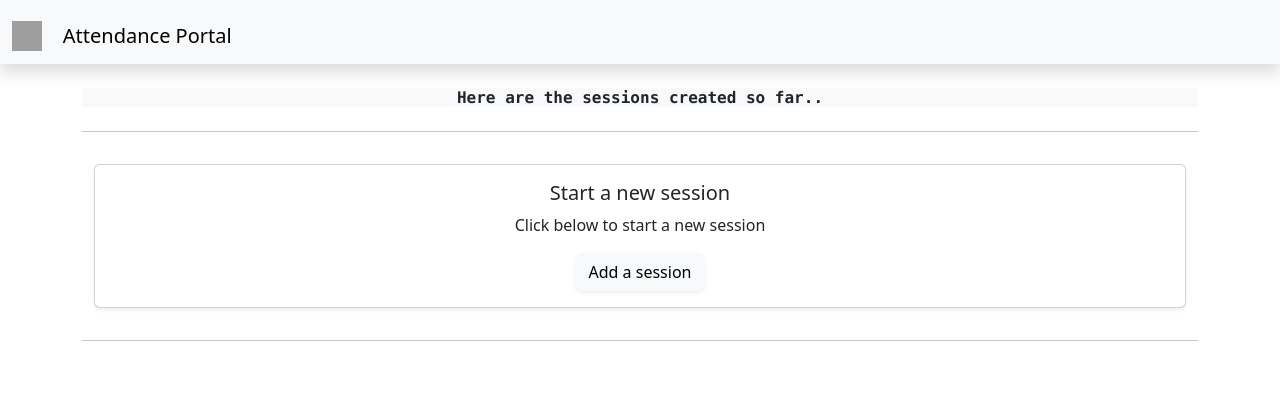
After one commit to Senthilsk10/face_Recognition, a Django app: page /staffs/home in a window 1280 px wide. The commit adds this page. Shown: the top 396 px of the page. Run offline with Django 5.2, Linux system fonts and the light colour scheme; data that the repository does not hold is empty; some libraries are stand-ins or nearby versions; grey boxes are pictures that could not be loaded.

Commit message:
worked creating fromtend
set up every thing for inner workings of staff workflow next to add the requestprocessing and add it to records and make the site work with the model website

```diff
--- a/face_recognition_app/staff/urls.py
+++ b/face_recognition_app/staff/urls.py
@@ -1,6 +1,8 @@
 from django.urls import path
-from .views import Base_view,LoginView
+from .views import Base_view,LoginView,create_Session,session_view
 urlpatterns = [
     path('login',LoginView.as_view(),name='login'),
-    path('home',Base_view.as_view(),name="home")
+    path('home',Base_view.as_view(),name="home"),
+    path('create_session',create_Session,name="create_Session"),
+    path('view_session/<str:pk>',session_view,name='session_view')
 ]
--- a/face_recognition_app/staff/views.py
+++ b/face_recognition_app/staff/views.py
@@ -2,9 +2,9 @@ from django.shortcuts import render,redirect
 from django.contrib.auth.views import LoginView
 from django.urls import reverse_lazy
 from django.views import View
-from django.http import HttpResponse
+from django.http import HttpResponse,JsonResponse
 from django.contrib.auth.models import User
-from .models import Session
+from .models import Session,Record
 
 
 class UserLogin(LoginView):
@@ -13,8 +13,9 @@ class UserLogin(LoginView):
 
 class Base_view(View):
     def get(self,request):
+        sessions = Session.objects.all()
         template_name = 'welcome.html'
-        return render(request,template_name)
+        return render(request,template_name,{"sessions":sessions})
 
 
 def login_redirector(request,*args,**kwargs):
@@ -24,12 +25,24 @@ def login_redirector(request,*args,**kwargs):
         return redirect('login')
 
 
-def session_create_view(request,*args,**kwargs):
+def create_Session(request,*args,**kwargs):
+    if request.method == "GET":
+        return render(request,'sessionform.html')
     if request.method == 'POST':
-        sub = request.foem('subject')
+        sub = request.POST.get('subject')
 
-        obj = Sessio.objects.create(subject = sub)
+        obj = Session.objects.create(subject = sub)
         obj.save()
         redirect_key = obj.key
+        print(obj.key)
+        #return JsonResponse('ok',safe=False,status=200)
+        return redirect('home')
 
-        return redirect('')
+
+
+def session_view(request,*args,**kwargs):
+    key = kwargs.get('pk')
+
+    session = Session.objects.get(key=key)
+    result_data = Record.objects.filter(session=session)
+    return render(request,'session.html',{'session':session,'result_data':result_data})
--- a/face_recognition_app/templates/base.html
+++ b/face_recognition_app/templates/base.html
@@ -28,7 +28,8 @@
             {% block login %} {% endblock %}
         </div>
     </nav>
-
+        <div class ="p-3">
         {% block content %}{% endblock %}
+        </div>
 </body>
 </html>
--- /dev/null
+++ b/face_recognition_app/templates/welcome.html
@@ -0,0 +1,59 @@
+{% extends 'base.html' %}
+
+{% block jsscript %}
+<style>
+
+
+  @media (max-width: 767px) {
+      .card-title,
+      .card-text {
+          font-size: 80%;
+      }
+
+      .btn {
+          font-size: 70%;
+      }
+  }
+</style>
+{% endblock %}
+
+{% block content %}
+
+    <div class="container-fluid">
+        <div class="container text-center">
+            <div class="container bg-light my-3">
+                <h6 class="font-monospace text-center fw-bolder">Here are the sessions created so far..</h6>
+            </div>
+            <hr class = "shadow my-4">
+            <div class ="container mt-3 p-2 text-center ">
+                <div class="card shadow-sm mx-1">
+                  <div class="card-body">
+                    <h5 class="card-title">Start a new session</h5>
+                    <p class="card-text">Click below to start a new session</p>
+                    <a href="{% url 'create_Session' %}" class="btn btn-light shadow-sm border-light">Add a session</a>
+                  </div>
+                </div>
+              </div>
+            <hr class = "shadow my-4">
+            <div class="container my-3">
+                <div class="row">
+                    {% for session in sessions %}
+                    <div class="col-lg-4 col-md-6 col-sm-12">
+                        <div class="card mt-2 mb-3">
+                            <div class="card-body">
+                                <h5 class="card-title">subject : {{session.subject}}</h5>
+                                <p class="card-text">session created at : {{ session.date}}</p>
+                            </div>
+                            <div class="card-body text-right">
+                                <a class="btn btn-light" href="{% url 'session_view' pk=session.key %}">Visit session</a>
+                            </div>
+                        </div>
+                    </div>
+                    {% endfor %}
+                </div>
+                  </div>
+        </div>
+    </div>
+
+
+{% endblock %}
```
Also changed, not shown: face_recognition_app/staff/models.py (+7 -0 lines), face_recognition_app/templates/session.html (added, +70 -0 lines), face_recognition_app/templates/sessionform.html (added, +56 -0 lines), face_recognition_app/staff/migrations/0002_record_session_alter_session_key.py (added), face_recognition_app/staff/migrations/0003_record_timestamp_alter_session_key.py (added).
